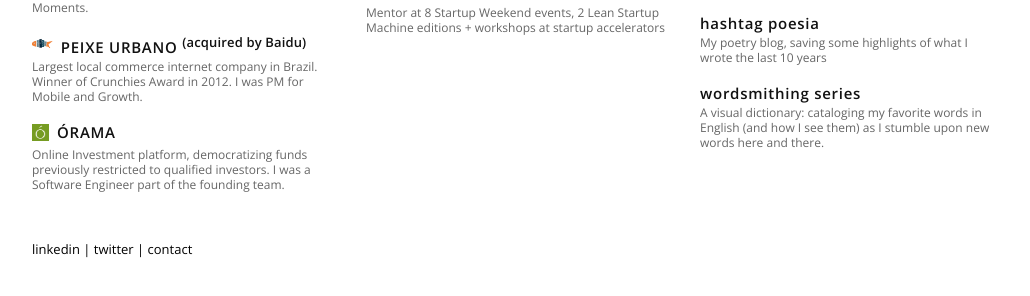
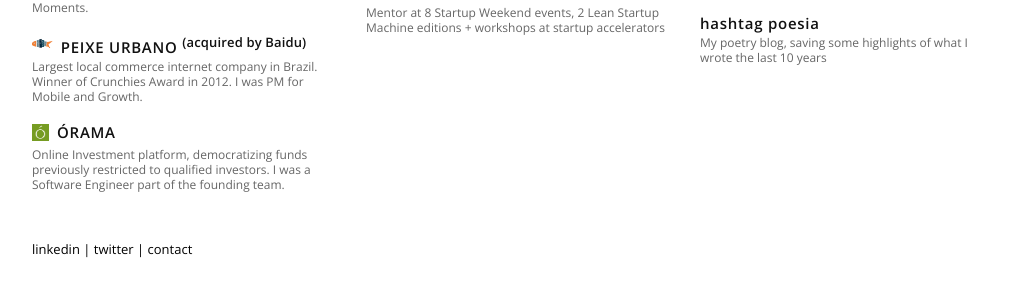
Before and after one commit to rafaeldahis/rafaeldahis.github.io, a plain HTML site: page index.html in a window 1280 px wide. Shown: the part 444-740 px from the top of the page, without its empty margins (96-1126 px from the left). Drawn offline with nearby package versions, Linux system fonts and the light colour scheme.

Commit message:
rm wordsmithing for now

```diff
--- a/index.html
+++ b/index.html
@@ -26,18 +26,6 @@
             <h2 class="subtitle">Software Engineer → <span itemprop="jobtitle">Product Manager</span> · Rio de Janeiro → <span itemprop="address">San Francisco Bay Area</span><h2>
       	</div></div>
 
-         <!-- <div class="container">
-        <div>
-        <h3>about</h3>
-       <p>Graduated in Computer Engineering, but my focus on data and passion for design made me discover and dive  into product management.
-        <br/>
-       In general, love building products that level the field, using technology to help people find opportunities, information and experiences that they wouldn't have access otherwise.
-       <br/>More recently, I've been thinking a lot about the "future of work" (independent, flexible, remote, global) and the "future of news consumption" (mobile, timely, immersive, personalized, social).
-        <br/>
-        On my free time, besides being outdoors, I like all-things arts: from playing the guitar to drawing portraits, from DJing to writing poetry.
-        </p>
-        </div>
-        </div>-->
 
         <div class="container">
         	<div class="section">
@@ -82,9 +70,6 @@
                 <h4><a href="http://hashtagpoesia.tumblr.com">hashtag poesia</a></h4>
                 <p>My poetry blog, saving some highlights of what I wrote the last 10 years</p>
 
-                <h4><a href="http://wordsmithingseries.tumblr.com">wordsmithing series</h4>
-                <p>A visual dictionary: cataloging my favorite words in English (and how I see them) as I stumble upon new words here and there.</p>
-
             </div>
 
 	    </div>
```
